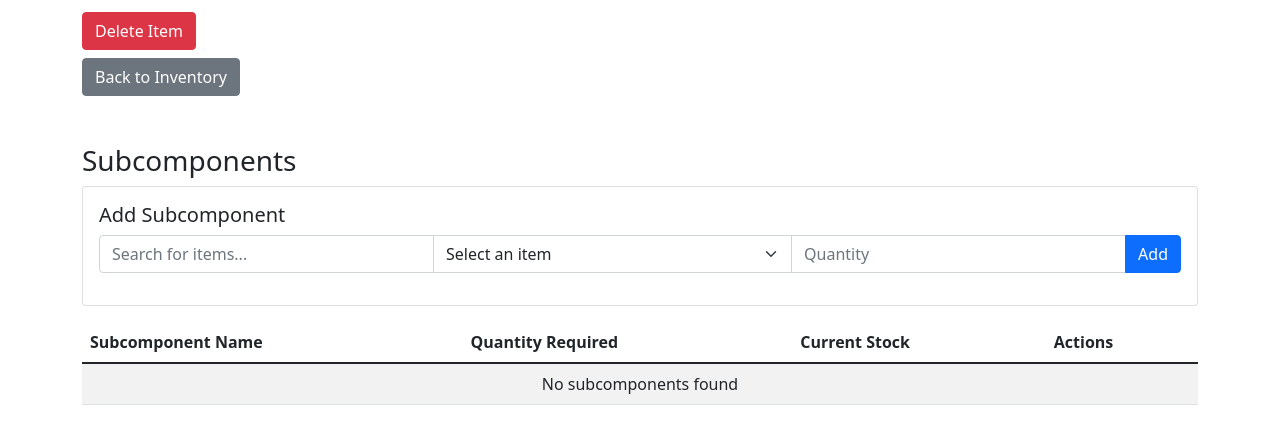
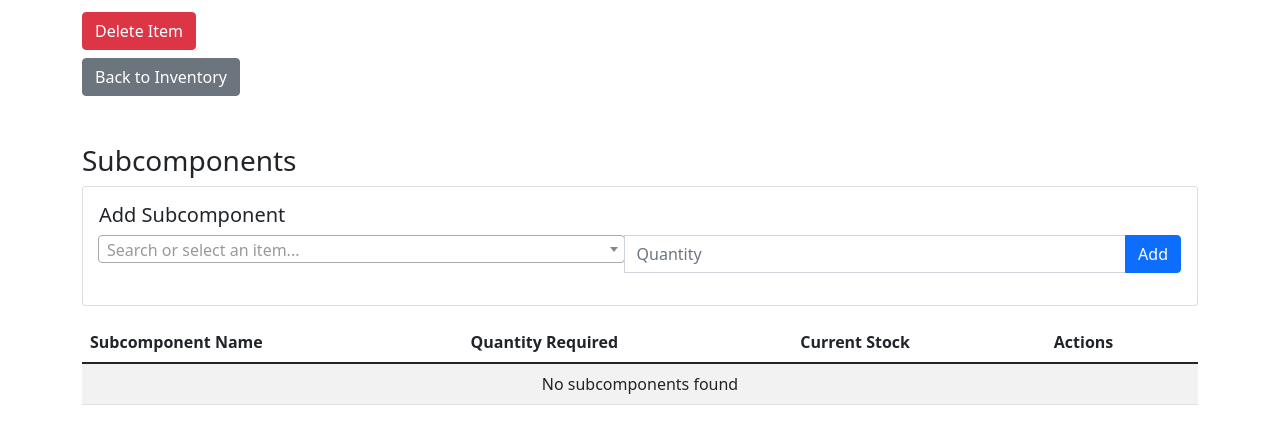
Before and after one commit to wil33/ellens, a Flask app: a page that uses templates/base.html in a window 1280 px wide. Shown: the part 638-1059 px from the top of the page. Run offline with Flask 3, Linux system fonts and the light colour scheme; data comes from the database, SQL or seed files in the repository; data that the repository does not hold is empty; parts of the project's set-up code (start-up, migrations or seed data) failed here and were passed over; some libraries are stand-ins or nearby versions.

Commit message:
added emoji to column heads, fixed add item filter

```diff
--- a/templates/base.html
+++ b/templates/base.html
@@ -6,6 +6,9 @@
     <title>Ellen's Inventory System</title>
     <!-- Bootstrap CSS -->
     <link href="https://cdn.jsdelivr.net/npm/bootstrap@5.1.3/dist/css/bootstrap.min.css" rel="stylesheet">
+    <script src="https://code.jquery.com/jquery-3.6.0.min.js"></script>
+    <link href="https://cdn.jsdelivr.net/npm/select2@4.1.0-rc.0/dist/css/select2.min.css" rel="stylesheet" />
+    <script src="https://cdn.jsdelivr.net/npm/select2@4.1.0-rc.0/dist/js/select2.min.js"></script>
 </head>
 <body>
     <!-- Navigation Bar -->
--- a/templates/item_details.html
+++ b/templates/item_details.html
@@ -77,10 +77,8 @@
                         <h5 class="card-title">Add Subcomponent</h5>
                         <form action="{{ url_for('add_subcomponent', item_id=item.id) }}" method="POST" class="mb-3">
                             <div class="input-group">
-                                <input type="text" class="form-control" id="subcomponent_search"
-                                       placeholder="Search for items..." autocomplete="off">
                                 <select class="form-select" name="subcomponent_id" id="subcomponent_select" required>
-                                    <option value="">Select an item</option>
+                                    <option value="">Search or select an item...</option>
                                 </select>
                                 <input type="number" class="form-control" name="quantity"
                                        placeholder="Quantity" step="0.01" required>
@@ -134,21 +132,52 @@
 
 <!-- Add this JavaScript at the bottom of the file -->
 <script>
-document.getElementById('subcomponent_search').addEventListener('input', function(e) {
-    const searchTerm = e.target.value;
-    if (searchTerm.length < 2) return;
+document.addEventListener('DOMContentLoaded', function() {
+    const select = document.getElementById('subcomponent_select');
 
-    fetch(`{{ url_for('search_items') }}?q=${searchTerm}`)
+    // Initialize Select2
+    $(select).select2({
+        placeholder: 'Search or select an item...',
+        minimumInputLength: 0,  // Allow showing all items
+        ajax: {
+            url: '{{ url_for("search_items") }}',
+            dataType: 'json',
+            delay: 250,
+            data: function (params) {
+                return {
+                    q: params.term || '', // search term, empty string when no input
+                    page: params.page || 1
+                };
+            },
+            processResults: function (data) {
+                return {
+                    results: data.map(item => ({
+                        id: item.id,
+                        text: `${item.name} (Stock: ${item.stock})`
+                    }))
+                };
+            },
+            cache: true
+        }
+    });
+
+    // Load initial items
+    fetch('{{ url_for("search_items") }}?q=')
         .then(response => response.json())
         .then(data => {
-            const select = document.getElementById('subcomponent_select');
-            select.innerHTML = '<option value="">Select an item</option>';
-            data.forEach(item => {
-                const option = document.createElement('option');
-                option.value = item.id;
-                option.textContent = `${item.name} (Stock: ${item.stock})`;
-                select.appendChild(option);
+            const initialOptions = data.map(item => ({
+                id: item.id,
+                text: `${item.name} (Stock: ${item.stock})`
+            }));
+
+            // Add initial options to select
+            initialOptions.forEach(option => {
+                const newOption = new Option(option.text, option.id, false, false);
+                $(select).append(newOption);
             });
+
+            // Trigger change to update Select2
+            $(select).trigger('change');
         });
 });
 </script>
```
Also changed, not shown: templates/index.html (+5 -5 lines), templates/inventory.html (+5 -5 lines).
